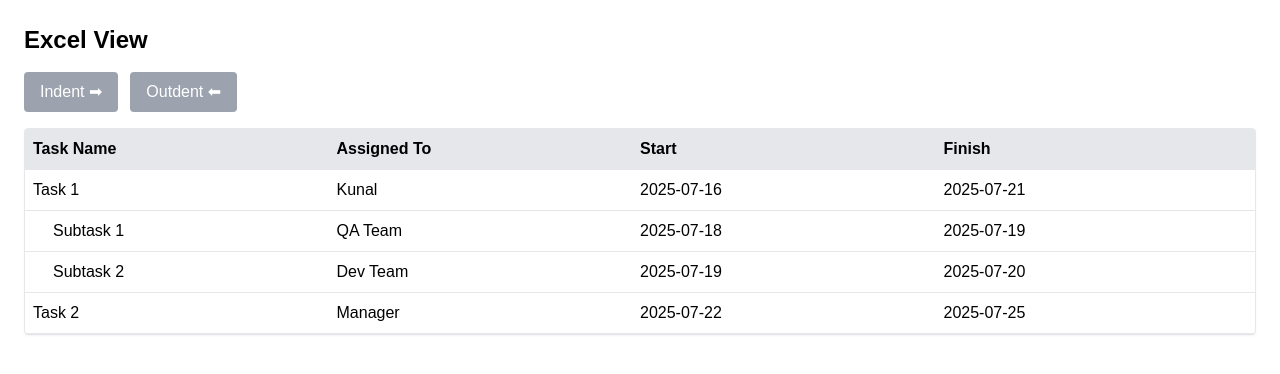
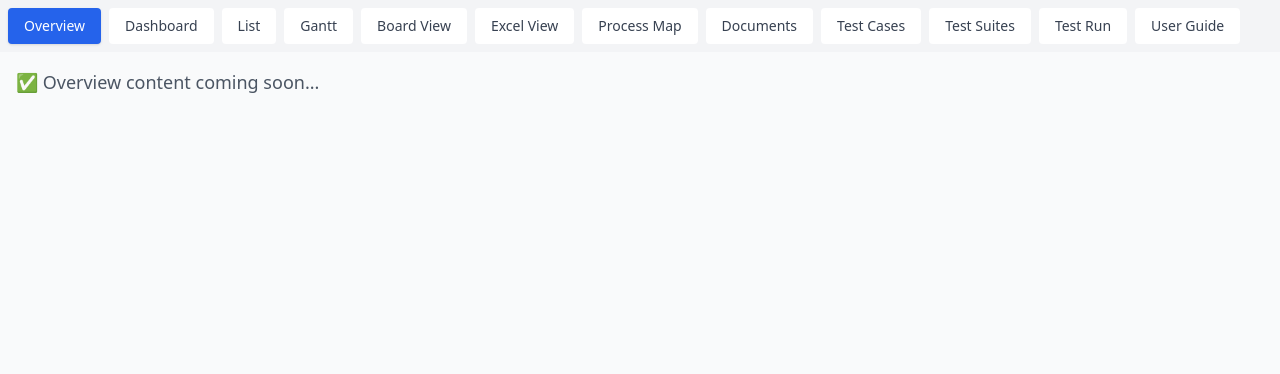
Before and after one commit to KunalOpkey/workplan-excel-demo, a React (Create React App) app: page / in a window 1280 px wide. Shown: the top 374 px of the page. Built offline with nearby package versions, Linux system fonts and the light colour scheme.

Commit message:
Update App.jsx

```diff
--- a/src/App.jsx
+++ b/src/App.jsx
@@ -1,96 +1,287 @@
 import { useState } from "react";
 
+
+
+// ✅ Dummy task data
+
+const initialTasks = [
+
+  { id: 1, name: "Task 1", assigned: "Kunal", start: "2025-07-16", finish: "2025-07-21", level: 0 },
+
+  { id: 2, name: "Subtask 1", assigned: "QA Team", start: "2025-07-18", finish: "2025-07-19", level: 1 },
+
+  { id: 3, name: "Subtask 2", assigned: "Dev Team", start: "2025-07-19", finish: "2025-07-20", level: 1 },
+
+  { id: 4, name: "Task 2", assigned: "Manager", start: "2025-07-22", finish: "2025-07-25", level: 0 }
+
+];
+
+
+
 export default function App() {
+
+  // ✅ Tabs
+
+  const tabs = [
+
+    "Overview",
+
+    "Dashboard",
+
+    "List",
+
+    "Gantt",
+
+    "Board View",
+
+    "Excel View",
+
+    "Process Map",
+
+    "Documents",
+
+    "Test Cases",
+
+    "Test Suites",
+
+    "Test Run",
+
+    "User Guide"
+
+  ];
+
+  const [activeTab, setActiveTab] = useState("Overview");
+
+
+
+  // ✅ Excel View States
+
   const [selectedIndex, setSelectedIndex] = useState(null);
 
-  const [tasks, setTasks] = useState([
-    { id: 1, name: "Task 1", assigned: "Kunal", start: "2025-07-16", finish: "2025-07-21", level: 0 },
-    { id: 2, name: "Subtask 1", assigned: "QA Team", start: "2025-07-18", finish: "2025-07-19", level: 1 },
-    { id: 3, name: "Subtask 2", assigned: "Dev Team", start: "2025-07-19", finish: "2025-07-20", level: 1 },
-    { id: 4, name: "Task 2", assigned: "Manager", start: "2025-07-22", finish: "2025-07-25", level: 0 }
-  ]);
+  const [tasks, setTasks] = useState(initialTasks);
+
+
 
   // ✅ Indent Logic
+
   const indentTask = (index) => {
+
     if (index === 0) return; // first task can't be indented
+
     let updated = [...tasks];
+
     updated[index].level = Math.min(updated[index].level + 1, updated[index - 1].level + 1);
+
     setTasks(updated);
+
   };
 
+
+
   // ✅ Outdent Logic
+
   const outdentTask = (index) => {
+
     let updated = [...tasks];
+
     updated[index].level = Math.max(updated[index].level - 1, 0);
+
     setTasks(updated);
+
   };
 
+
+
   // ✅ Disabling conditions
+
   const canIndent = () => {
+
     if (selectedIndex === null) return false;
+
     if (selectedIndex === 0) return false; // first task can't indent
+
     const current = tasks[selectedIndex];
+
     const prev = tasks[selectedIndex - 1];
+
     return current.level < prev.level + 1;
+
   };
 
+
+
   const canOutdent = () => {
+
     if (selectedIndex === null) return false;
+
     return tasks[selectedIndex].level > 0;
+
   };
 
+
+
   return (
-    <div className="p-6">
-      <h1 className="text-2xl font-bold mb-4">Excel View</h1>
 
-      {/* ✅ Buttons */}
-      <div className="flex gap-3 mb-4">
+    <div className="flex flex-col h-screen font-sans">
+
+      {/* 🔹 TAB BAR */}
+
+      <nav className="bg-gray-100 shadow p-2 flex flex-wrap gap-2">
+
+        {tabs.map((tab) => (
+
           <button
-          onClick={() => indentTask(selectedIndex)}
-          disabled={!canIndent()}
-          className="px-4 py-2 bg-green-600 text-white rounded disabled:bg-gray-400"
+
+            key={tab}
+
+            onClick={() => setActiveTab(tab)}
+
+            className={`px-4 py-2 rounded text-sm font-medium transition ${
+
+              activeTab === tab
+
+                ? "bg-blue-600 text-white shadow"
+
+                : "bg-white hover:bg-gray-200 text-gray-700"
+
+            }`}
+
           >
-          Indent ➡
+
+            {tab}
+
           </button>
 
+        ))}
+
+      </nav>
+
+
+
+      {/* 🔹 MAIN CONTENT */}
+
+      <div className="flex-1 p-4 overflow-auto bg-gray-50">
+
+        {activeTab === "Excel View" ? (
+
+          <>
+
+            <h1 className="text-xl font-bold mb-4">Excel View - Indent / Outdent Demo</h1>
+
+
+
+            {/* ✅ Indent / Outdent Buttons */}
+
+            <div className="flex gap-3 mb-4">
+
               <button
+
+                onClick={() => indentTask(selectedIndex)}
+
+                disabled={!canIndent()}
+
+                className="px-4 py-2 bg-green-600 text-white rounded disabled:bg-gray-400"
+
+              >
+
+                Indent ➡
+
+              </button>
+
+
+
+              <button
+
                 onClick={() => outdentTask(selectedIndex)}
+
                 disabled={!canOutdent()}
+
                 className="px-4 py-2 bg-blue-600 text-white rounded disabled:bg-gray-400"
+
               >
+
                 Outdent ⬅
+
               </button>
+
             </div>
 
+
+
             {/* ✅ Excel-like Grid */}
-      <div className="border rounded shadow-sm">
+
+            <div className="border rounded shadow-sm bg-white">
+
               {/* Header Row */}
+
               <div className="grid grid-cols-4 bg-gray-200 font-semibold p-2 border-b">
+
                 <div>Task Name</div>
+
                 <div>Assigned To</div>
+
                 <div>Start</div>
+
                 <div>Finish</div>
+
               </div>
 
+
+
               {/* Data Rows */}
+
               {tasks.map((task, idx) => (
+
                 <div
+
                  key={task.id}
+
                   className={`grid grid-cols-4 items-center p-2 border-b cursor-pointer ${
-              selectedIndex === idx ? "bg-blue-100" : "hover:bg-gray-100"
+
+                    selectedIndex === idx ? "bg-blue-100" : "hover:bg-gray-50"
+
                   }`}
+
                   onClick={() => setSelectedIndex(idx)}
+
                 >
+
                   {/* ✅ Indentation padding */}
+
                   <div style={{ paddingLeft: `${task.level * 20}px` }}>
+
                    {task.name}
+
                   </div>
+
                   <div>{task.assigned}</div>
+
                   <div>{task.start}</div>
+
                   <div>{task.finish}</div>
+
                 </div>
+
               ))}
+
             </div>
+
+          </>
+
+        ) : (
+
+          <div className="text-gray-600 text-lg">
+
+            ✅ {activeTab} content coming soon...
+
           </div>
+
+        )}
+
+      </div>
+
+    </div>
+
   );
+
 }
```
Lines whose indentation alone changed are shown as unchanged.
